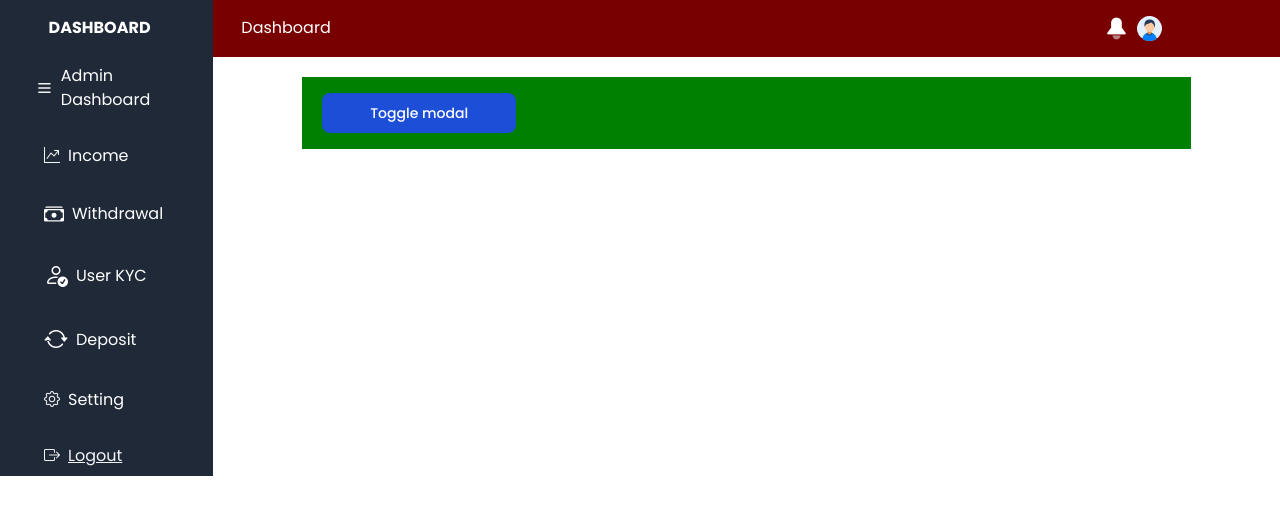
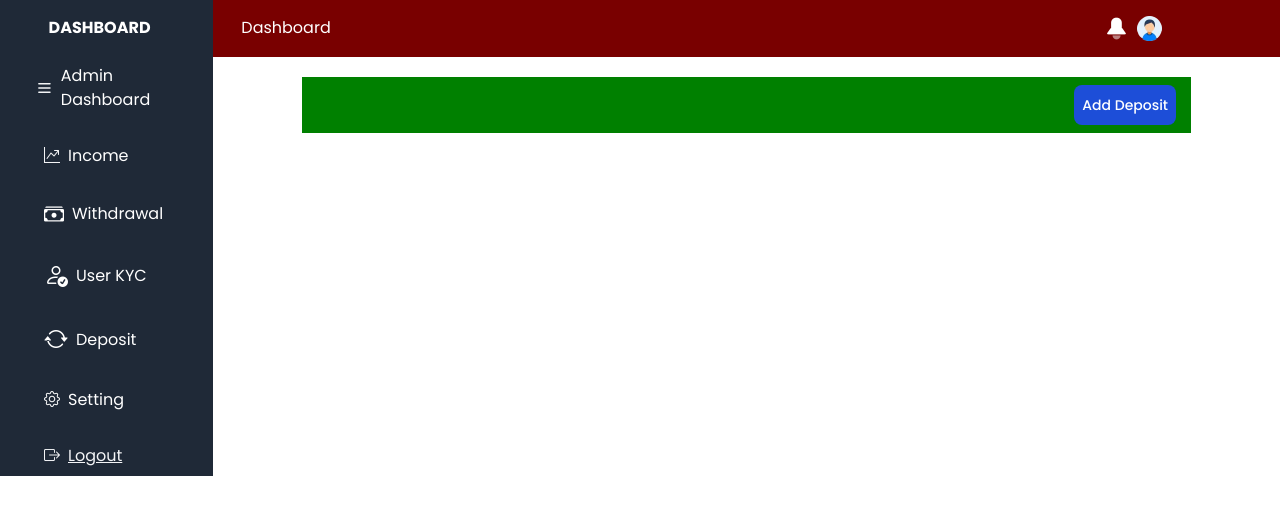
Before and after one commit to jaankiseema/chess_chess, a React (Create React App) app in the folder ches/: page /settingdash2 in a window 1280 px wide. Shown: the top 514 px of the page. Built offline with nearby package versions, Linux system fonts and the light colour scheme.

Commit message:
deposit 2 sesstion

```diff
--- a/ches/src/Dashboard-Component/settingdash2.js
+++ b/ches/src/Dashboard-Component/settingdash2.js
@@ -44,22 +44,25 @@ const Settingdash2 = () => {
 
                     <div className='row'>
                         <div className='col-sm-1'></div>
-                        <div className='col-sm-10 py-3 px-16 ' style={{ background: 'green', marginTop: '20px ', padding: '20px', color: 'white' }}>
+                        <div className='col-sm-10 py-2 px-15 ' style={{ background: 'green', marginTop: '20px ', padding: '15px', color: 'white' }}>
 
                             <div className=" ">
-                                <button
-                                    onClick={toggleModal}
-                                    className="block text-white bg-blue-700 hover:bg-blue-800 focus:ring-4 focus:outline-none focus:ring-blue-300 font-medium rounded-lg text-sm px-5 py-2.5 text-center dark:bg-blue-600 dark:hover:bg-blue-700 dark:focus:ring-blue-800"
-                                >
-                                    Toggle modal
-                                </button>
+                                <div className="flex">
+                                    <button
+                                        onClick={toggleModal}
+                                        className="ml-auto text-white bg-blue-700 hover:bg-blue-800  focus:outline-none focus:ring-blue-300 font-medium rounded-lg text-sm px-2 py-2.5 dark:bg-blue-600 dark:hover:bg-blue-700 dark:focus:ring-blue-800"
+                                    >
+                                        Add Deposit
+                                    </button>
+                                </div>
+
 
                                 {isModalOpen && (
                                     <div className="fixed inset-0 z-50 flex items-center justify-center w-full h-full bg-black bg-opacity-50">
                                         <div className="relative p-4 w-full max-w-md max-h-full bg-white rounded-lg shadow dark:bg-gray-700">
-                                            <div className="flex items-center justify-between p-4 md:p-5 border-b rounded-t dark:border-gray-600">
-                                                <h3 className="text-xl font-semibold text-gray-900 dark:text-white">
-                                                    Sign in to our platform
+                                            <div className="flex items-center justify-between  md:p-5 border-b rounded-t dark:border-gray-600">
+                                                <h3 >
+                                                    <span className='text-dark'> Deposit Form</span>
                                                 </h3>
                                                 <button
                                                     type="button"
@@ -75,27 +78,18 @@ const Settingdash2 = () => {
 
                                             <div className="p-4 md:p-5">
                                                 <form className="space-y-4" action="#">
+                                                    <img src='qr.jpg' />
                                                     <div>
-                                                        <label htmlFor="email" className="block mb-2 text-sm font-medium text-gray-900 dark:text-white">Your email</label>
-                                                        <input type="email" name="email" id="email" className="bg-gray-50 border border-gray-300 text-gray-900 text-sm rounded-lg focus:ring-blue-500 focus:border-blue-500 block w-full p-2.5 dark:bg-gray-600 dark:border-gray-500 dark:placeholder-gray-400 dark:text-white" placeholder="name@company.com" required />
+                                                        <input type="email" name="email" id="email" className="bg-gray-50 border border-gray-300 text-gray-900 text-sm rounded-lg focus:ring-blue-500 focus:border-blue-500 block w-full p-2.5 dark:bg-gray-600 dark:border-gray-500 dark:placeholder-gray-400 dark:text-white" placeholder="transation_id" required />
                                                     </div>
                                                     <div>
-                                                        <label htmlFor="password" className="block mb-2 text-sm font-medium text-gray-900 dark:text-white">Your password</label>
-                                                        <input type="password" name="password" id="password" placeholder="••••••••" className="bg-gray-50 border border-gray-300 text-gray-900 text-sm rounded-lg focus:ring-blue-500 focus:border-blue-500 block w-full p-2.5 dark:bg-gray-600 dark:border-gray-500 dark:placeholder-gray-400 dark:text-white" required />
+                                                        <input type="password" name="number" id="password" placeholder="Amount" className="bg-gray-50 border border-gray-300 text-gray-900 text-sm rounded-lg focus:ring-blue-500 focus:border-blue-500 block w-full p-2.5 dark:bg-gray-600 dark:border-gray-500 dark:placeholder-gray-400 dark:text-white" required />
                                                     </div>
-                                                    <div className="flex justify-between">
-                                                        <div className="flex items-start">
-                                                            <div className="flex items-center h-5">
-                                                                <input id="remember" type="checkbox" value="" className="w-4 h-4 border border-gray-300 rounded bg-gray-50 focus:ring-3 focus:ring-blue-300 dark:bg-gray-600 dark:border-gray-500 dark:focus:ring-blue-600 dark:ring-offset-gray-800 dark:focus:ring-offset-gray-800" required />
-                                                            </div>
-                                                            <label htmlFor="remember" className="ms-2 text-sm font-medium text-gray-900 dark:text-gray-300">Remember me</label>
-                                                        </div>
-                                                        <a href="#" className="text-sm text-blue-700 hover:underline dark:text-blue-500">Lost Password?</a>
-                                                    </div>
-                                                    <button type="submit" className="w-full text-white bg-blue-700 hover:bg-blue-800 focus:ring-4 focus:outline-none focus:ring-blue-300 font-medium rounded-lg text-sm px-5 py-2.5 text-center dark:bg-blue-600 dark:hover:bg-blue-700 dark:focus:ring-blue-800">Login to your account</button>
-                                                    <div className="text-sm font-medium text-gray-500 dark:text-gray-300">
+
+                                                    <button type="submit" className="w-full text-white bg-blue-700 hover:bg-blue-800 focus:ring-4 focus:outline-none focus:ring-blue-300 font-medium rounded-lg text-sm px-5 py-2.5 text-center dark:bg-blue-600 dark:hover:bg-blue-700 dark:focus:ring-blue-800">Submit</button>
+                                                    {/* <div className="text-sm font-medium text-gray-500 dark:text-gray-300">
                                                         Not registered? <a href="#" className="text-blue-700 hover:underline dark:text-blue-500">Create account</a>
-                                                    </div>
+                                                    </div> */}
                                                 </form>
                                             </div>
                                         </div>
```
Also changed, not shown: ches/public/qr.jpg (added).
